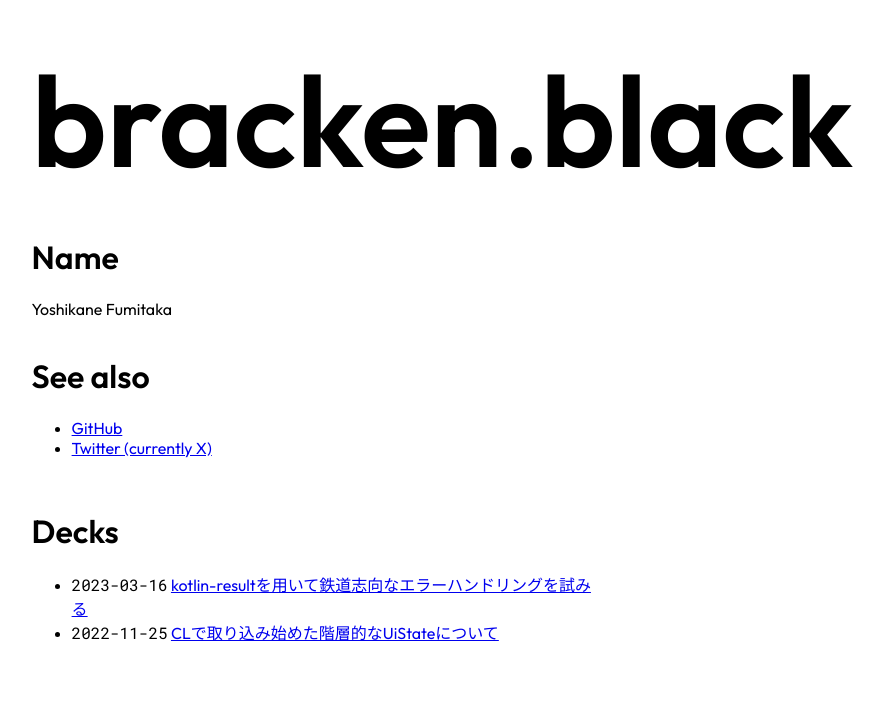
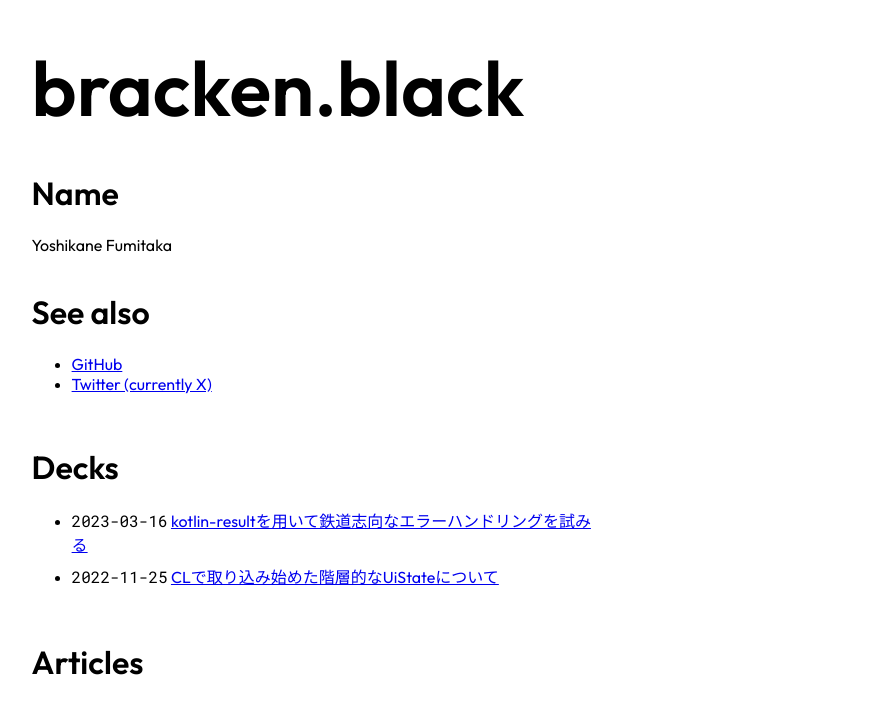
Before and after one commit to blackbracken/website, a Next.js app: page / in a window 1280 px wide. Shown: the part 214-919 px from the top of the page, without its empty margins (324-1206 px from the left). Built offline with nearby package versions, Linux system fonts and the light colour scheme; no server answers.

Commit message:
style: fix css a bit

```diff
--- a/src/app/page.module.css
+++ b/src/app/page.module.css
@@ -18,15 +18,20 @@
 }
 
 .title {
-  font-size: 4rem;
+  font-size: 8vw;
   font-weight: 600;
 
   @media screen and (min-width: 800px) {
     font-size: 6vw;
   }
+}
 
-  @media screen and (min-width: 1200px) {
-    font-size: 8rem;
+.sectionTitle {
+  font-size: 4vw;
+  font-weight: 600;
+
+  @media screen and (min-width: 800px) {
+    font-size: 2vw;
   }
 }
 
@@ -34,3 +39,12 @@
   font-family: 'Roboto Mono', monospace;
   display: inline;
 }
+
+.link {
+  text-decoration: none;
+}
+
+.listItem {
+  margin-top: 0.5em;
+  margin-bottom: 0.5em;
+}
--- a/src/app/page.tsx
+++ b/src/app/page.tsx
@@ -88,7 +88,7 @@ const ListItem = (props: { value: Article | Deck }) => {
   const article = props.value
 
   return (
-    <li>
+    <li className={styles.listItem}>
       <div className={styles.date}>{dayjs(article.published_at).format('YYYY-MM-DD')}</div>{' '}
       <a href={article.link}>{article.title}</a>
     </li>
--- a/src/hooks/useArticles.tsx
+++ b/src/hooks/useArticles.tsx
@@ -28,6 +28,7 @@ const useArticles = () => {
       ])
       .catch((error) => {
         console.error(error)
+
         setZennResult(null)
         setHatenaResult(null)
       });
```
